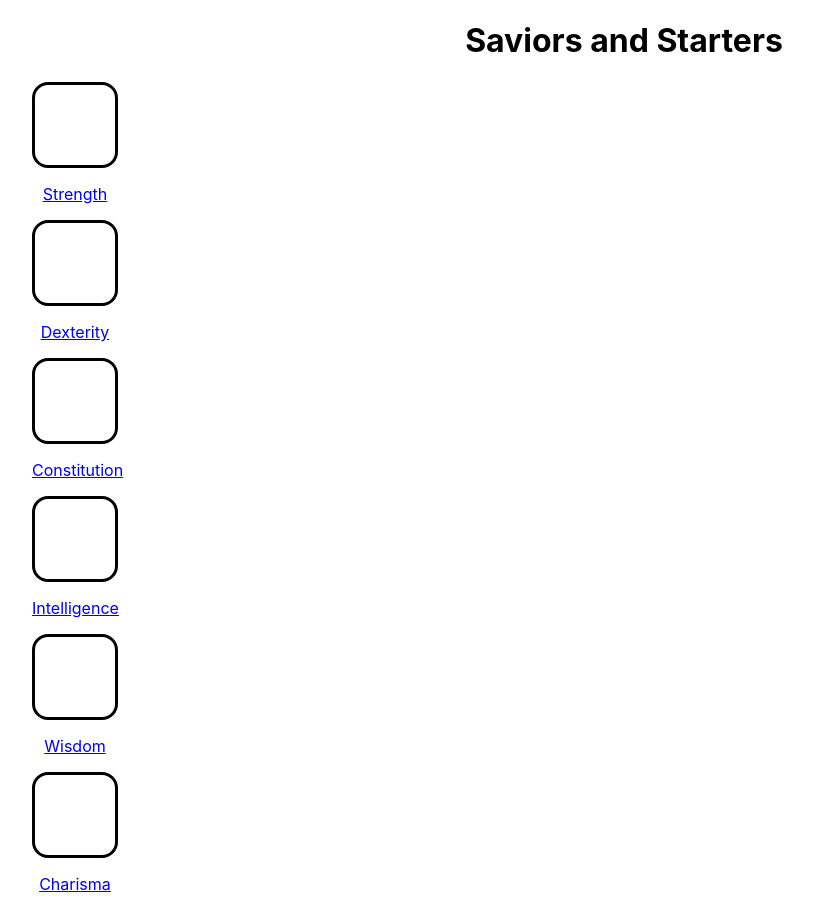
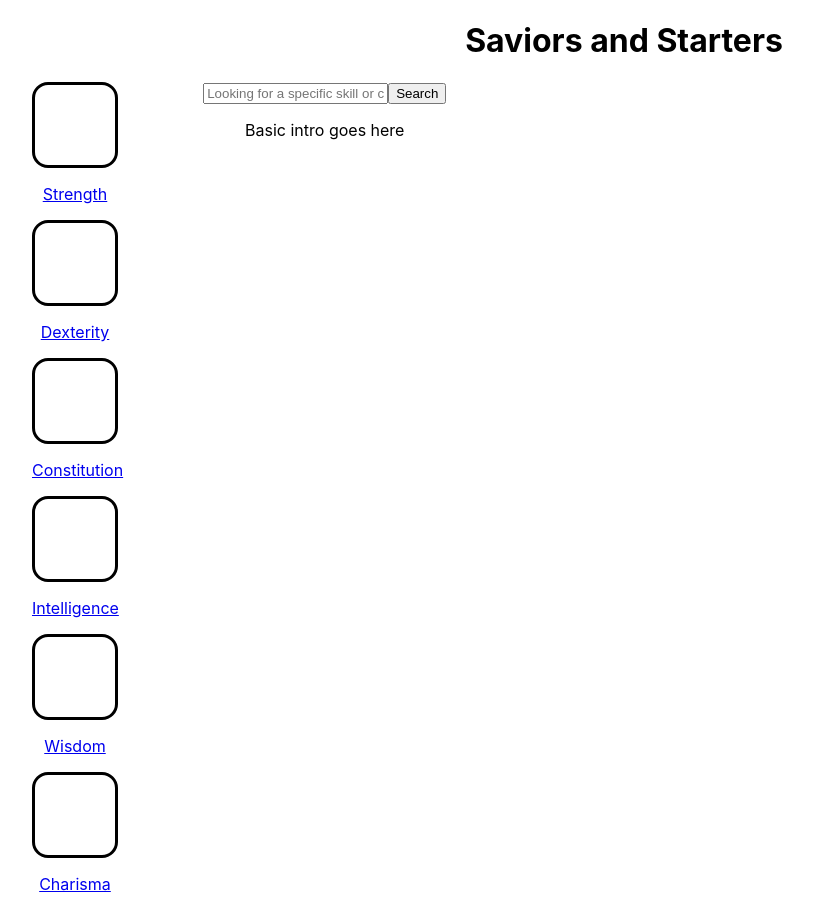
Before and after one commit to Zertroz/Final-Project, a React (Create React App) app: page / in a window 1280 px wide. Shown: the whole page, without its empty margins (16-829 px from the left). Built offline with nearby package versions, Linux system fonts and the light colour scheme.

Commit message:
Create homepage component

```diff
--- a/src/App.js
+++ b/src/App.js
@@ -1,15 +1,22 @@
 import './App.css';
-import { Switch, Route } from 'react-router-dom';
+import { Switch, Route, useHistory } from 'react-router-dom';
 import Homepage from './components/HomePage/Homepage';
 
 function App() {
   const testData = ['Strength', 'Dexterity', 'Constitution', 'Intelligence', 'Wisdom', 'Charisma']
+  const history = useHistory()
+
+  const handleSearch = (event, value) => {
+    event.preventDefault()
+    console.log(value)
+    history.push(`/ability_scores/${value}`)
+  }
 
   return (
     <main className='App'>
       <h1>Saviors and Starters</h1>
       <Switch>
-        <Route path='/'>{<Homepage data={testData} />}</Route>
+        <Route path='/'>{<Homepage data={testData} search={handleSearch} />}</Route>
       </Switch>
     </main>
   );
--- /dev/null
+++ b/src/components/Form/Form.js
@@ -0,0 +1,15 @@
+import { useState } from 'react';
+import './Form.css'
+
+function Form({handleSearch}) {
+  const [search, setSearch] = useState('')
+
+  return (
+    <form>
+      <input type='text' value={search} name='search-bar' placeholder='Looking for a specific skill or class?' onChange={(event) => setSearch(event.target.value)} />
+      <button onClick={(event) => {handleSearch(event, search)}}>Search</button>
+    </form>
+  )
+}
+
+export default Form;
--- a/src/components/HomePage/Homepage.css
+++ b/src/components/HomePage/Homepage.css
@@ -1,8 +1,14 @@
+.homepage {
+  display: flex;
+
+}
+
 .stat-list {
   display: flex;
   flex-direction: column;
   align-items: flex-start;
   margin-left: 3em;
+  margin-right: 5em;
 }
 
 .stat-square {
--- a/src/components/HomePage/Homepage.js
+++ b/src/components/HomePage/Homepage.js
@@ -1,7 +1,8 @@
 import './Homepage.css';
 import { Link } from 'react-router-dom';
+import Form from '../Form/Form';
 
-function Homepage({data}) {
+function Homepage({data, search}) {
   const stats = data.map(stat => {
     return (
       <Link to={`/abillity_scores/${stat}`} key={stat}>
@@ -14,9 +15,17 @@ function Homepage({data}) {
   })
 
   return (
-    <section className='stat-list'>
-      {stats}
-    </section>
+    <div className='homepage'>
+      <section className='stat-list'>
+        {stats}
+      </section>
+      <div className='homepage-right'>
+        <Form handleSearch={search}/>
+        <section>
+          <p>Basic intro goes here</p>
+        </section>
+      </div>
+    </div>
   )
 }
 
```
Also changed, not shown: src/components/Form/Form.css (added).
